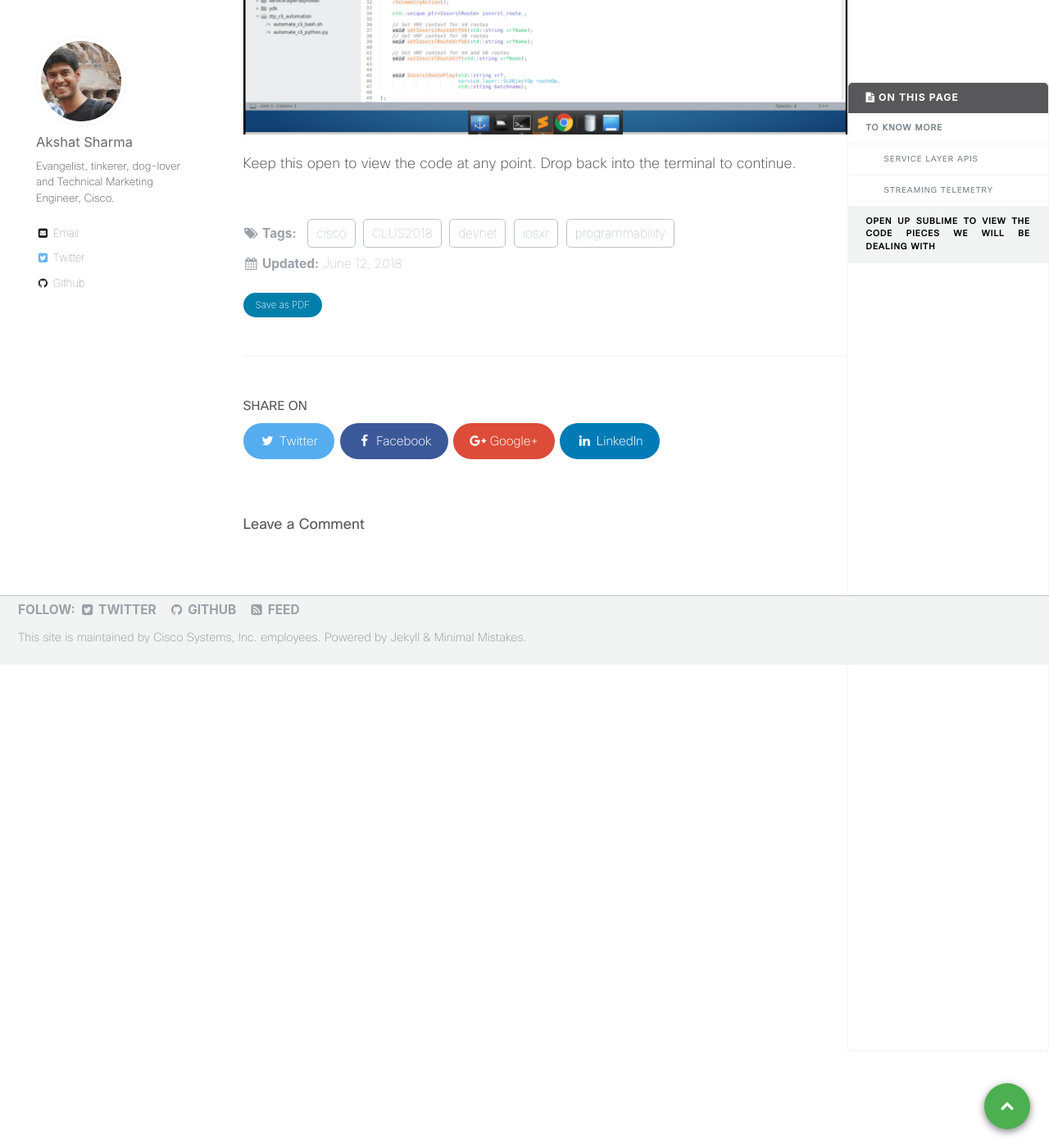
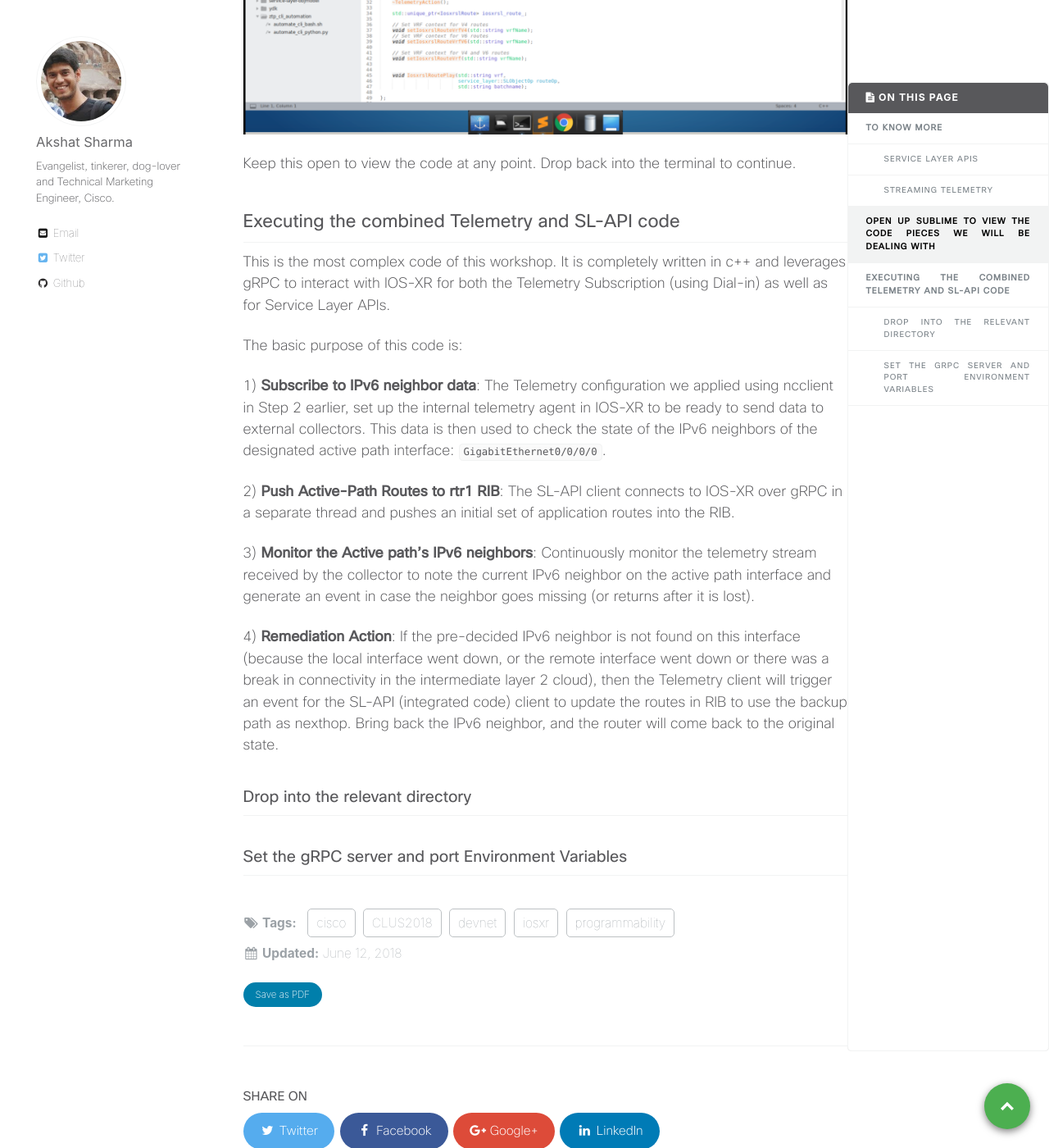
Before and after one commit to iosxr-devnet-ciscolive/workshop-docs, a Jekyll site: the page built from _wkinstructions/2018-06-12-step-4-combining-ios-xr-telemetry-and-service-layer-apis.md, in a window 1280 px wide and 1400 px high, scrolled down 2928 px. Shown: the whole window at 82% size. Built offline with Jekyll 4.4.1, drawn with Linux system fonts in a browser that asks for light colours; comment, search, counter and statistics services are not loaded; some of the changed text lies outside the part shown.

Commit message:
Create 2018-06-12-step-4-combining-ios-xr-telemetry-and-service-layer-apis.md

```diff
--- a/_wkinstructions/2018-06-12-step-4-combining-ios-xr-telemetry-and-service-layer-apis.md
+++ b/_wkinstructions/2018-06-12-step-4-combining-ios-xr-telemetry-and-service-layer-apis.md
@@ -82,3 +82,31 @@ Ask the proctor for your credentials to access the pod. Click on the "VNC" optio
 ![sublime.png]({{site.baseurl}}/images/sublime.png)
 
 Keep this open to view the code at any point. Drop back into the terminal to continue.
+
+
+
+
+##  Executing the combined Telemetry and SL-API code
+
+This is the most complex code of this workshop. It is completely written in c++ and leverages gRPC to interact with IOS-XR for both the Telemetry Subscription (using Dial-in) as well as for Service Layer APIs.
+
+The basic purpose of this code is:
+
+1)  **Subscribe to IPv6 neighbor data**:  The Telemetry configuration we applied using ncclient in
+Step 2 earlier, set up the internal telemetry agent in IOS-XR to be ready to send data to external collectors. This data is then used to check the state of the IPv6 neighbors of the designated active path interface:  `GigabitEthernet0/0/0/0`.
+
+2) **Push Active-Path Routes to rtr1 RIB**:  The SL-API client connects to IOS-XR over gRPC in a separate thread and pushes an initial set of application routes into the RIB.
+
+3) **Monitor the Active path's IPv6 neighbors**: Continuously monitor the telemetry stream received by the collector to note the current IPv6 neighbor on the active path interface and generate an event in case the neighbor goes missing (or returns after it is lost).
+
+
+4) **Remediation Action**: If the pre-decided IPv6 neighbor is not found on this interface (because the local interface went down, or the remote interface went down or there was a break in connectivity in the intermediate layer 2 cloud), then the Telemetry client will trigger an event for the SL-API  (integrated code) client to update the routes in RIB to use the backup path as nexthop.
+Bring back the IPv6 neighbor, and the router will come back to the original state.
+
+
+
+### Drop into the relevant directory
+
+
+
+### Set the gRPC server and port Environment Variables
```
